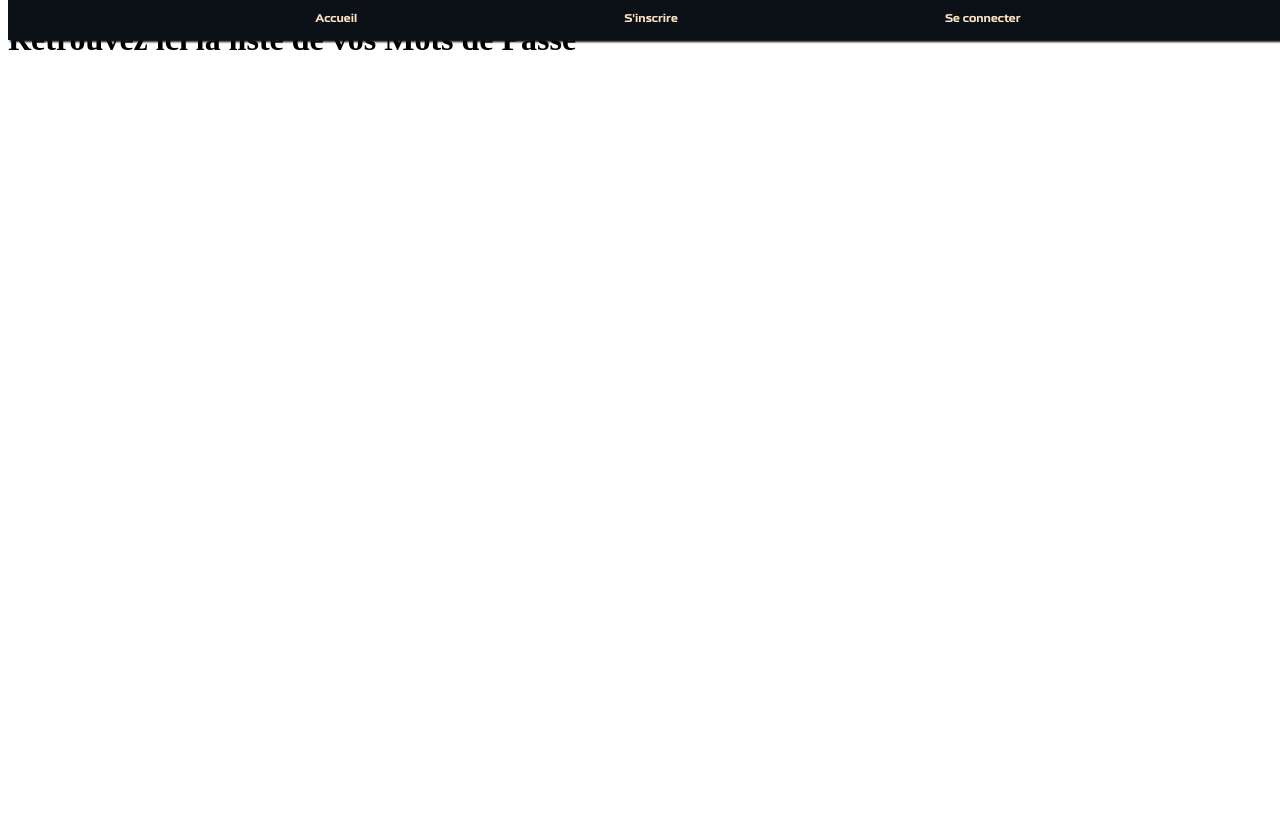
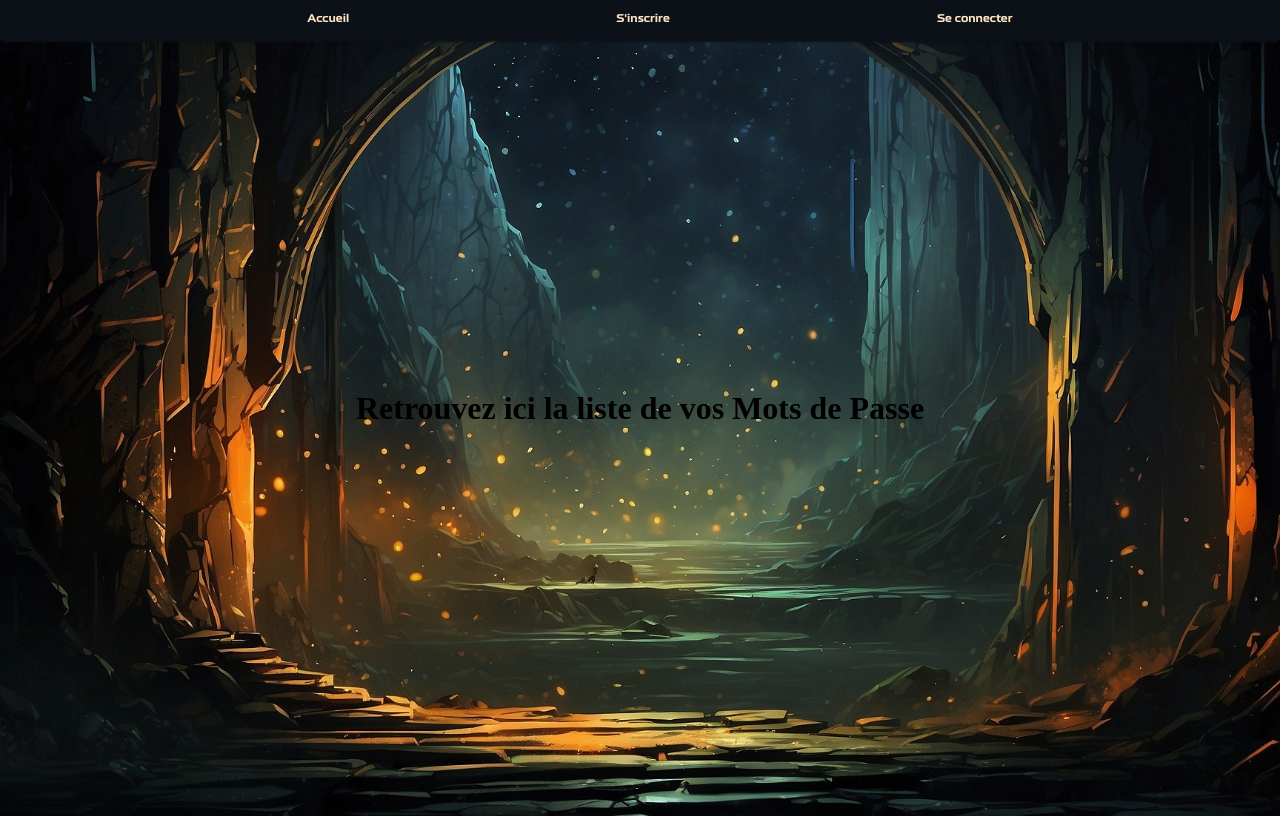
Before and after one commit to roxane-julie/b3-c3-django-breton-olejniczak, a Django app: template passwordManager/passwordApp/templates/myPasswordsManager.html in a window 1280 px wide. Before the commit the page ends 50 px from the top, so only its background shows below. Run offline with Django 3.2, Linux system fonts and the light colour scheme; the template is opened without the code that fills it, so the values that code supplies are empty.

Commit message:
add background

```diff
--- a/passwordManager/passwordApp/static/manager.css
+++ b/passwordManager/passwordApp/static/manager.css
@@ -0,0 +1,26 @@
+@font-face {
+    font-family: 'RingBearer';
+    src: url('./fonts/RingbearerMedium-51mgZ.ttf') format('truetype');
+}
+
+@font-face {
+    font-family: 'PlaneWalker';
+    src: url('./fonts/Planewalker-38m6.ttf') format('truetype');
+}
+
+@font-face {
+    font-family: 'NeuSharp';
+    src: url('./fonts/NeusharpBold-7B8RV.otf') format('truetype');
+}
+
+body {
+    display: flex;
+    flex-direction: column;
+    justify-content: center;
+    align-items: center;
+    height: 100vh;
+    background-image: url("background_inside.jpg");
+    background-position: center;
+    background-repeat: no-repeat;
+    background-size: cover;
+}
--- a/passwordManager/passwordApp/static/navigation.css
+++ b/passwordManager/passwordApp/static/navigation.css
@@ -6,6 +6,7 @@
 nav {
     position: fixed;
     top: 0;
+    left: 0;
     display: flex;
     width: 100%;
     margin: 0;
@@ -13,6 +14,7 @@ nav {
     box-shadow: 0 4px 2px -2px rgb(12, 17, 24);
     height:2.5em;
     font-family: "Neusharp";
+    width: 100vw;
 }
 
 ul{
```
Also changed, not shown: passwordManager/db.sqlite3.
